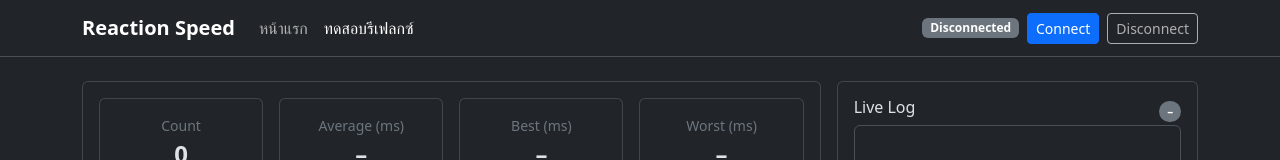
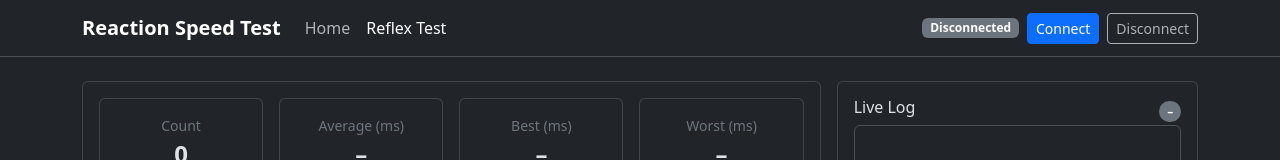
Before and after one commit to BazkilleR/Reaction-Speed-Test, a plain HTML site: page reflex.html in a window 1280 px wide. Shown: the top 160 px of the page. Drawn offline with nearby package versions, Linux system fonts and the light colour scheme.

Commit message:
Update reflex.html

```diff
--- a/reflex.html
+++ b/reflex.html
@@ -32,17 +32,17 @@
 </head>
 
 <body>
-  <!-- Navbar -->
+  <!-- Navbar (หัวข้อ/ปุ่ม English) -->
   <nav class="navbar navbar-expand-lg border-bottom">
     <div class="container">
-      <a class="navbar-brand fw-semibold" href="./">Reaction Speed</a>
+      <a class="navbar-brand fw-semibold" href="./">Reaction Speed Test</a>
       <button class="navbar-toggler" type="button" data-bs-toggle="collapse" data-bs-target="#navMain">
         <span class="navbar-toggler-icon"></span>
       </button>
       <div class="collapse navbar-collapse" id="navMain">
         <ul class="navbar-nav me-auto">
-          <li class="nav-item"><a class="nav-link" href="./">หน้าแรก</a></li>
-          <li class="nav-item"><a class="nav-link active" href="./reflex.html">ทดสอบรีเฟลกซ์</a></li>
+          <li class="nav-item"><a class="nav-link" href="./">Home</a></li>
+          <li class="nav-item"><a class="nav-link active" href="./reflex.html">Reflex Test</a></li>
         </ul>
         <!-- ปุ่มสถานะ Serial -->
         <div class="d-flex align-items-center gap-2">
@@ -59,6 +59,7 @@
       <div class="col-lg-8">
         <div class="card">
           <div class="card-body">
+            <!-- KPI cards (หัวข้ออังกฤษ เนื้อหาไทยได้) -->
             <div class="row g-3">
               <div class="col-6 col-md-3">
                 <div class="card text-center h-100">
@@ -163,6 +164,7 @@
     </div>
   </main>
 
+  <!-- Bootstrap JS -->
   <script src="https://cdn.jsdelivr.net/npm/bootstrap@5.3.3/dist/js/bootstrap.bundle.min.js"></script>
 
   <script>
```
